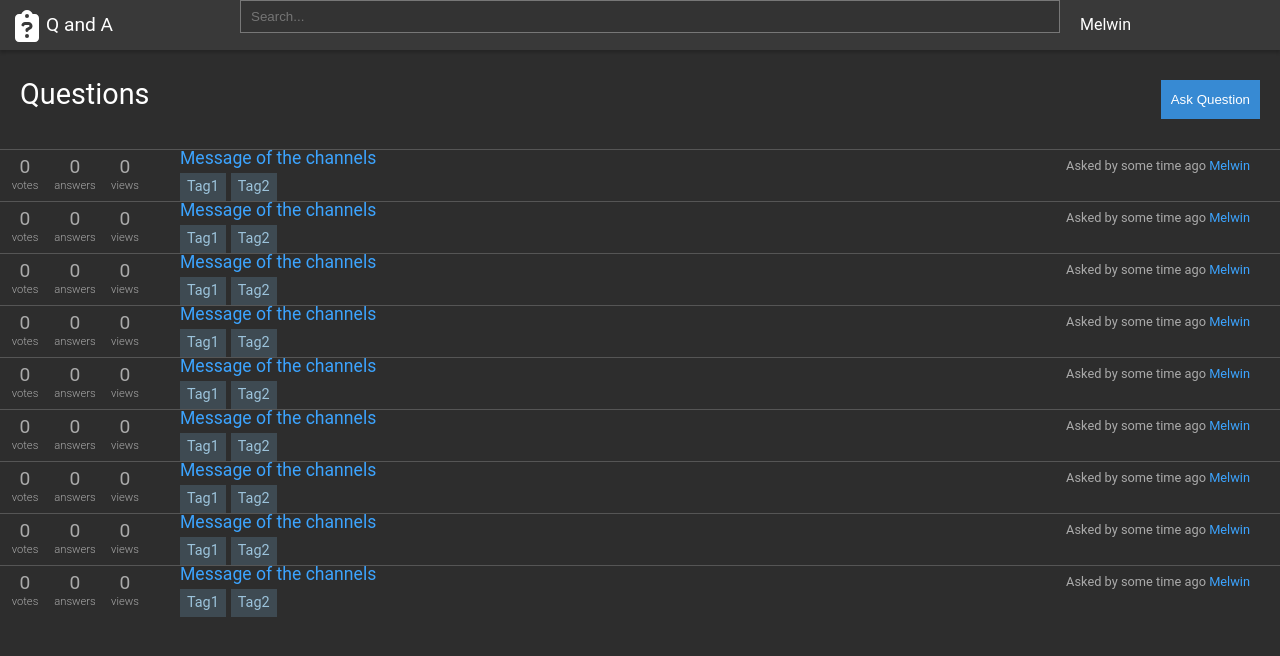
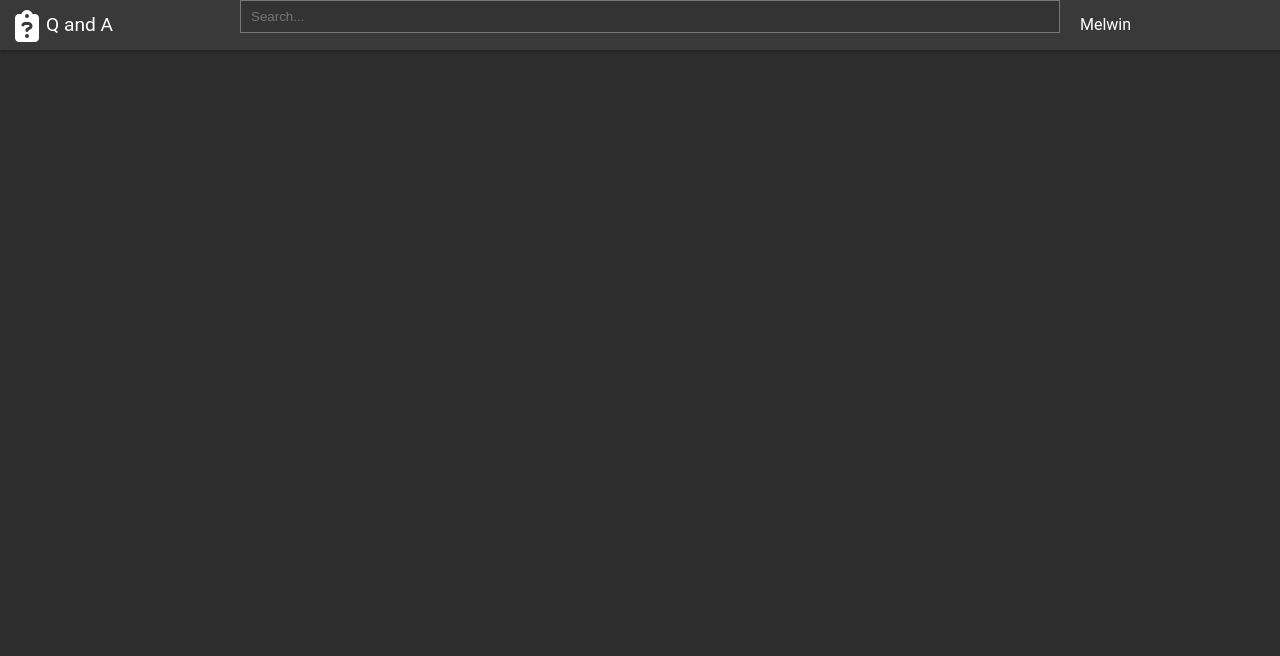
Before and after one commit to mel2312/Cmpt353_finalProject, a React (Create React App) app in the folder final-project/: page /ask in a window 1280 px wide. Shown: the top 656 px of the page. Built offline with nearby package versions, Linux system fonts and the light colour scheme.

Commit message:
Intial setting up of routing

```diff
--- a/final-project/src/App.js
+++ b/final-project/src/App.js
@@ -2,6 +2,14 @@ import { Reset } from 'styled-reset';
 import styled, { createGlobalStyle } from 'styled-components';
 import Header from './Header';
 import Question from './Questions';
+import{
+  BrowserRouter as Router,
+  Routes,
+  Route,
+  Link
+} from "react-router-dom";
+
+import AskPage from './AskPage'
 
 const GlobalStyles = createGlobalStyle`
   @import url('https://fonts.googleapis.com/css2?family=Arima:wght@100..700&family=Roboto:ital,wght@0,300..900;1,100..900&display=swap');
@@ -17,7 +25,13 @@ function App() {
       <Reset />
       <GlobalStyles/>
       <Header/>
-      <Question/>
+
+      <Router>
+        <Routes>
+          <Route path='/ask' Component={AskPage}/>
+          <Route path='/' Component={Question} />
+        </Routes>
+      </Router>
     </div>
 
   );
--- /dev/null
+++ b/final-project/src/AskPage.js
@@ -0,0 +1 @@
+export default function AskPage(){}
```
Also changed, not shown: 2 other files (tests, documents, lock files or other folders).
